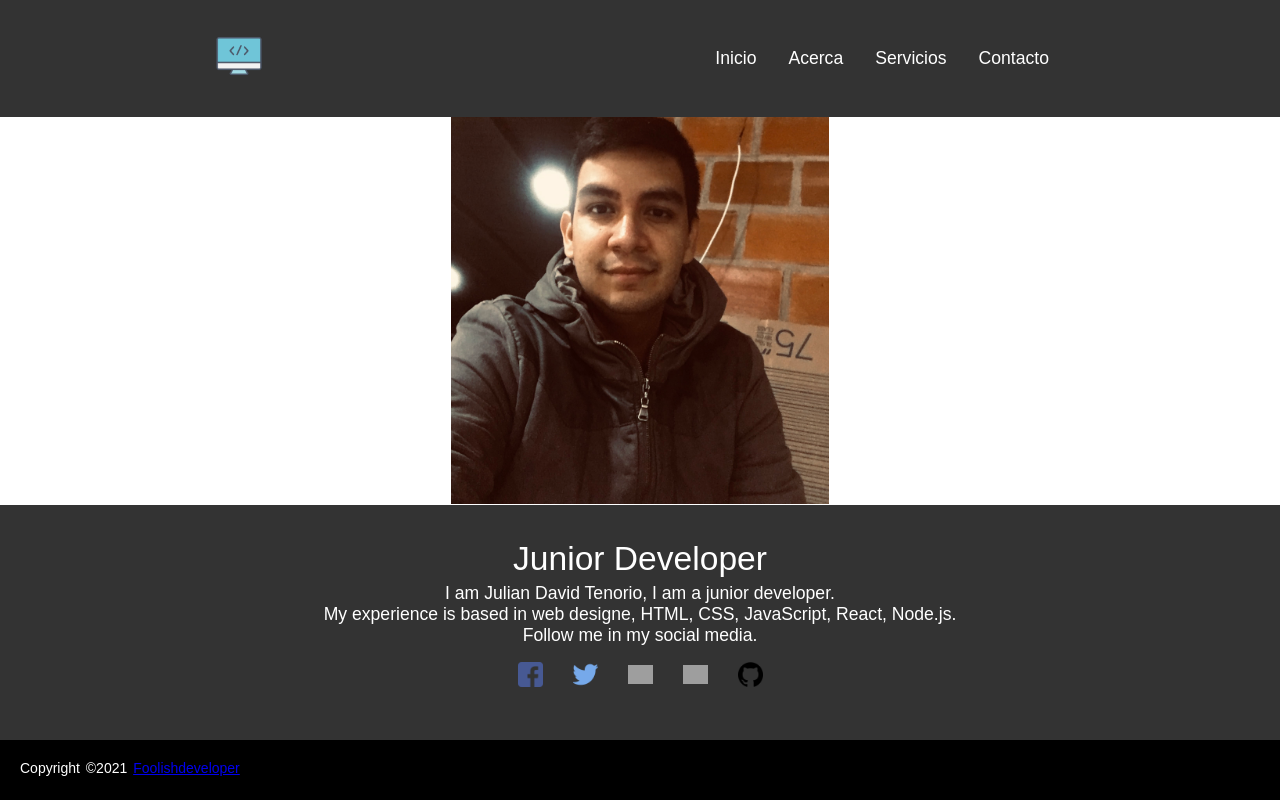
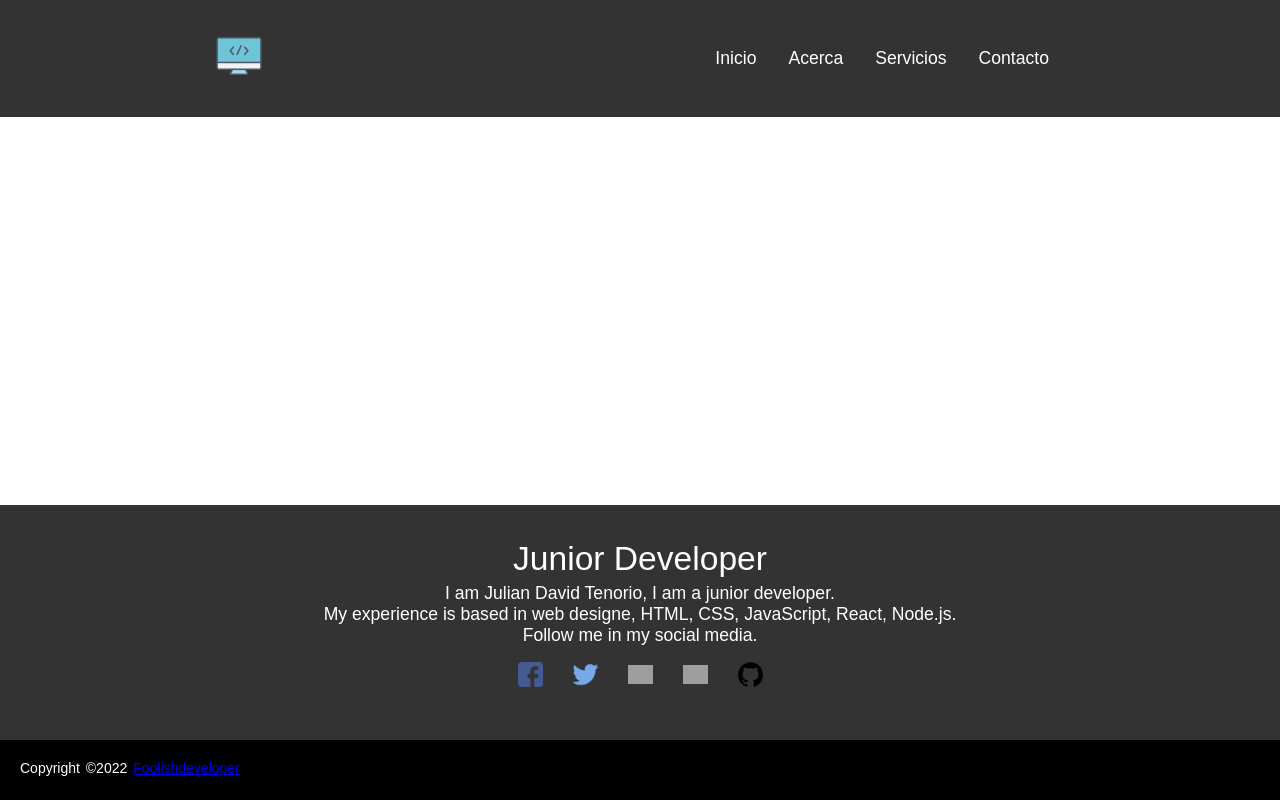
Before and after one commit to juliand1221/portafolio_julian, a React (Create React App) app: page / in a window 1280 px wide. Built offline with nearby package versions, Linux system fonts and the light colour scheme; grey boxes are pictures that could not be loaded.

Commit message:
Footer 2 arreglo

```diff
--- a/src/App.js
+++ b/src/App.js
@@ -1,12 +1,10 @@
 import './styles/App.css';
-import jdt from "./media/IMG_2096.jpg"
+
 
 function App() {
   return (
     <div className="App">
-      <div>
-        <img className="img-principal" src={jdt} />
-      </div>
+
     </div>
   );
 }
--- a/src/components/footer_2.jsx
+++ b/src/components/footer_2.jsx
@@ -45,7 +45,7 @@ const Footer_2 =() =>{
             </div>
 
             <div className="footer_2_bottom">
-                <p>copyright &copy;2021 <a href="#">foolishdeveloper</a>  </p>
+                <p>copyright &copy;2022 <a href="#">foolishdeveloper</a>  </p>
             </div>
 
 
--- a/src/styles/App.css
+++ b/src/styles/App.css
@@ -7,5 +7,5 @@
 .img-principal {
   display: block;
   margin: auto;
-  width: 10cm;
+  width: 20cm;
 }
--- a/src/styles/App.scss
+++ b/src/styles/App.scss
@@ -6,5 +6,5 @@
 .img-principal {
     display: block;
     margin: auto;
-    width: 10cm;
+    width: 20cm;
 }
```
